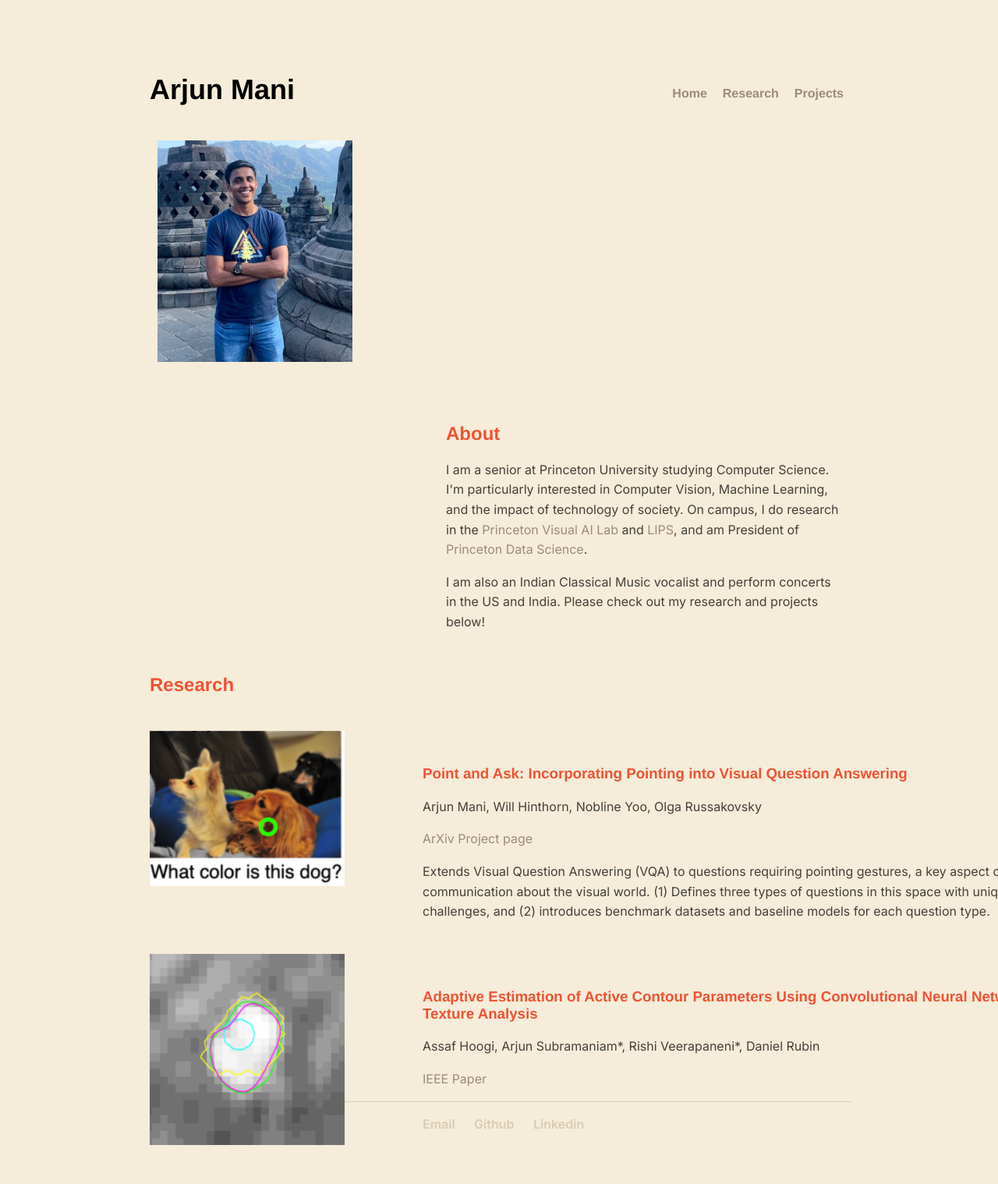
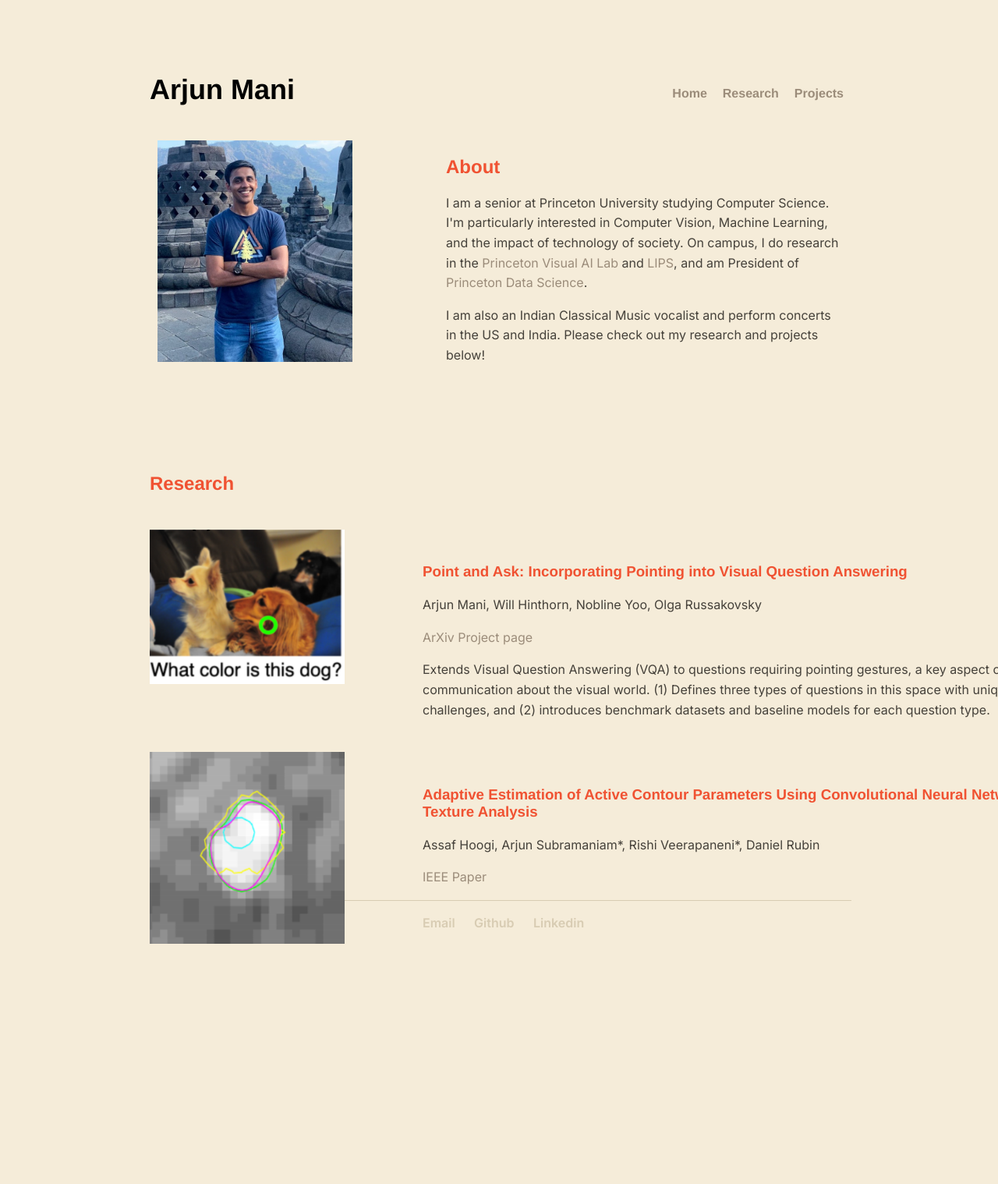
Before and after one commit to arjun-mani/arjun-mani.github.io, a Jekyll site: the page built from index.html, in a window 1280 px wide. Shown: the whole page at 78% size. Built offline with Jekyll 4.4.1, drawn with Linux system fonts in a browser that asks for light colours; some web fonts are replaced; after the commit the page ends 1260 px from its top, so only the background shows below that.

Commit message:
Update main.css

```diff
--- a/css/main.css
+++ b/css/main.css
@@ -13,15 +13,18 @@ body {
 	border: none;
 	display: table;
 	width: 100%;
+	vertical-align: top;
 }
 .divTableRow {
 	border: none;
 	display: table-row;
+	vertical-align: top;
 }
 .divTableCell {
 	border: none;
 	display: table-cell;
 	padding: 0px 10px;
+	vertical-align: top;
 }
 .divTableBody {
 	border: none;
```
